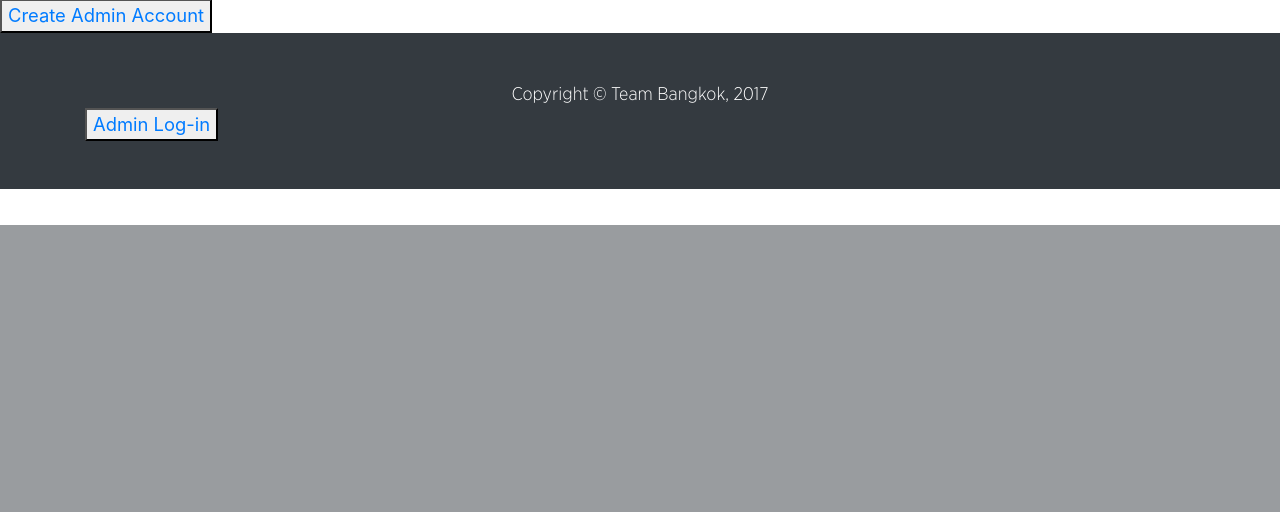
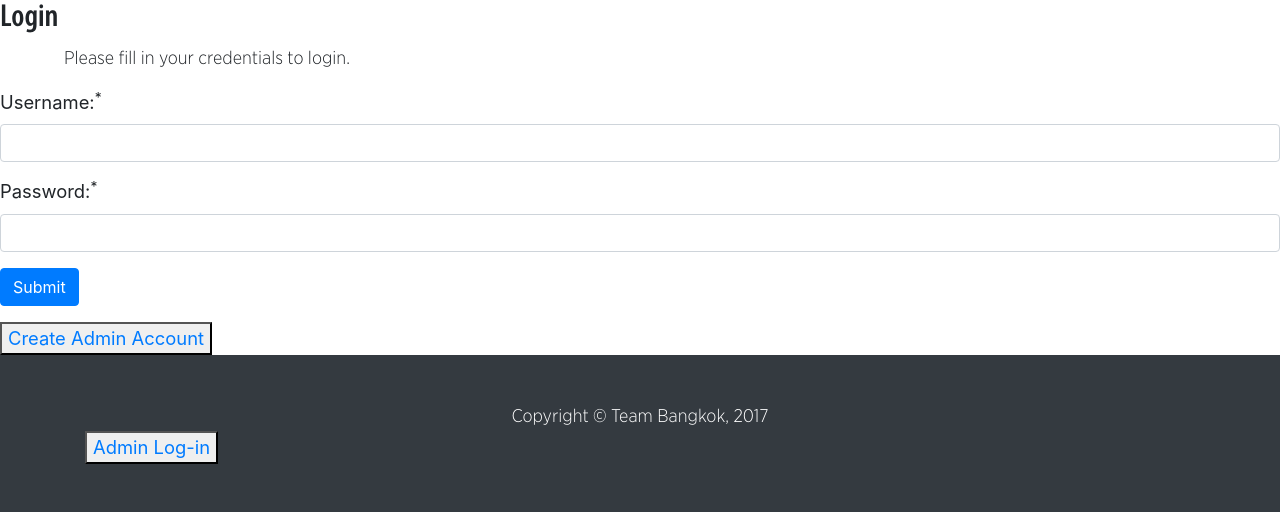
Before and after one commit to BrotherZerg/Bangkok-lab9, a PHP site: page /login.php in a window 1280 px wide. Shown: the part 575-1087 px from the top of the page. Before the commit the page ends 800 px from the top, so only its background shows below. Run offline with PHP 8.4, Linux system fonts and the light colour scheme; a stand-in replaces the project's code that opens the database connection.

Commit message:
Update login.php

```diff
--- a/login.php
+++ b/login.php
@@ -1,3 +1,78 @@
+<?php
+// Include config file
+require_once 'config.php';
+
+// Define variables and initialize with empty values
+$username = $password = "";
+$username_err = $password_err = "";
+
+// Processing form data when form is submitted
+if($_SERVER["REQUEST_METHOD"] == "POST"){
+
+    // Check if username is empty
+    if(empty(trim($_POST["username"]))){
+        $username_err = 'Please enter username.';
+    } else{
+        $username = trim($_POST["username"]);
+    }
+
+    // Check if password is empty
+    if(empty(trim($_POST['password']))){
+        $password_err = 'Please enter your password.';
+    } else{
+        $password = trim($_POST['password']);
+    }
+
+    // Validate credentials
+    if(empty($username_err) && empty($password_err)){
+        // Prepare a select statement
+        $sql = "SELECT username, password FROM users WHERE username = ?";
+
+        if($stmt = mysqli_prepare($link, $sql)){
+            // Bind variables to the prepared statement as parameters
+            mysqli_stmt_bind_param($stmt, "s", $param_username);
+
+            // Set parameters
+            $param_username = $username;
+
+            // Attempt to execute the prepared statement
+            if(mysqli_stmt_execute($stmt)){
+                // Store result
+                mysqli_stmt_store_result($stmt);
+
+                // Check if username exists, if yes then verify password
+                if(mysqli_stmt_num_rows($stmt) == 1){
+                    // Bind result variables
+                    mysqli_stmt_bind_result($stmt, $username, $hashed_password);
+                    if(mysqli_stmt_fetch($stmt)){
+                        if(password_verify($password, $hashed_password)){
+                            /* Password is correct, so start a new session and
+                            save the username to the session */
+                            session_start();
+                            $_SESSION['username'] = $username;
+                            header("location: admin.php");
+                        } else{
+                            // Display an error message if password is not valid
+                            $password_err = 'The password you entered was not valid.';
+                        }
+                    }
+                } else{
+                    // Display an error message if username doesn't exist
+                    $username_err = 'No account found with that username.';
+                }
+            } else{
+                echo "Oops! Something went wrong. Please try again later.";
+            }
+        }
+
+        // Close statement
+        mysqli_stmt_close($stmt);
+    }
+
+    // Close connection
+    mysqli_close($link);
+}
+?>
 <!DOCTYPE html>
 <html lang = "en">
 
@@ -36,8 +111,31 @@
   </header>
 
 
-    <!--content-->
+<body>
+    <div class="wrapper">
+        <h2>Login</h2>
+        <p>Please fill in your credentials to login.</p>
+        <form action="<?php echo htmlspecialchars($_SERVER["PHP_SELF"]); ?>" method="post">
 
+            <div class="form-group <?php echo (!empty($username_err)) ? 'has-error' : ''; ?>">
+                <label>Username:<sup>*</sup></label>
+                <input type="text" name="username"class="form-control" value="<?php echo $username; ?>">
+                <span class="help-block"><?php echo $username_err; ?></span>
+            </div>
+
+            <div class="form-group <?php echo (!empty($password_err)) ? 'has-error' : ''; ?>">
+                <label>Password:<sup>*</sup></label>
+                <input type="password" name="password" class="form-control">
+                <span class="help-block"><?php echo $password_err; ?></span>
+            </div>
+
+            <div class="form-group">
+                <input type="submit" class="btn btn-primary" value="Submit">
+            </div>
+
+        </form>
+    </div>
+</body>
 
 
     <button><a href="signup.php">Create Admin Account</a></button>
```
